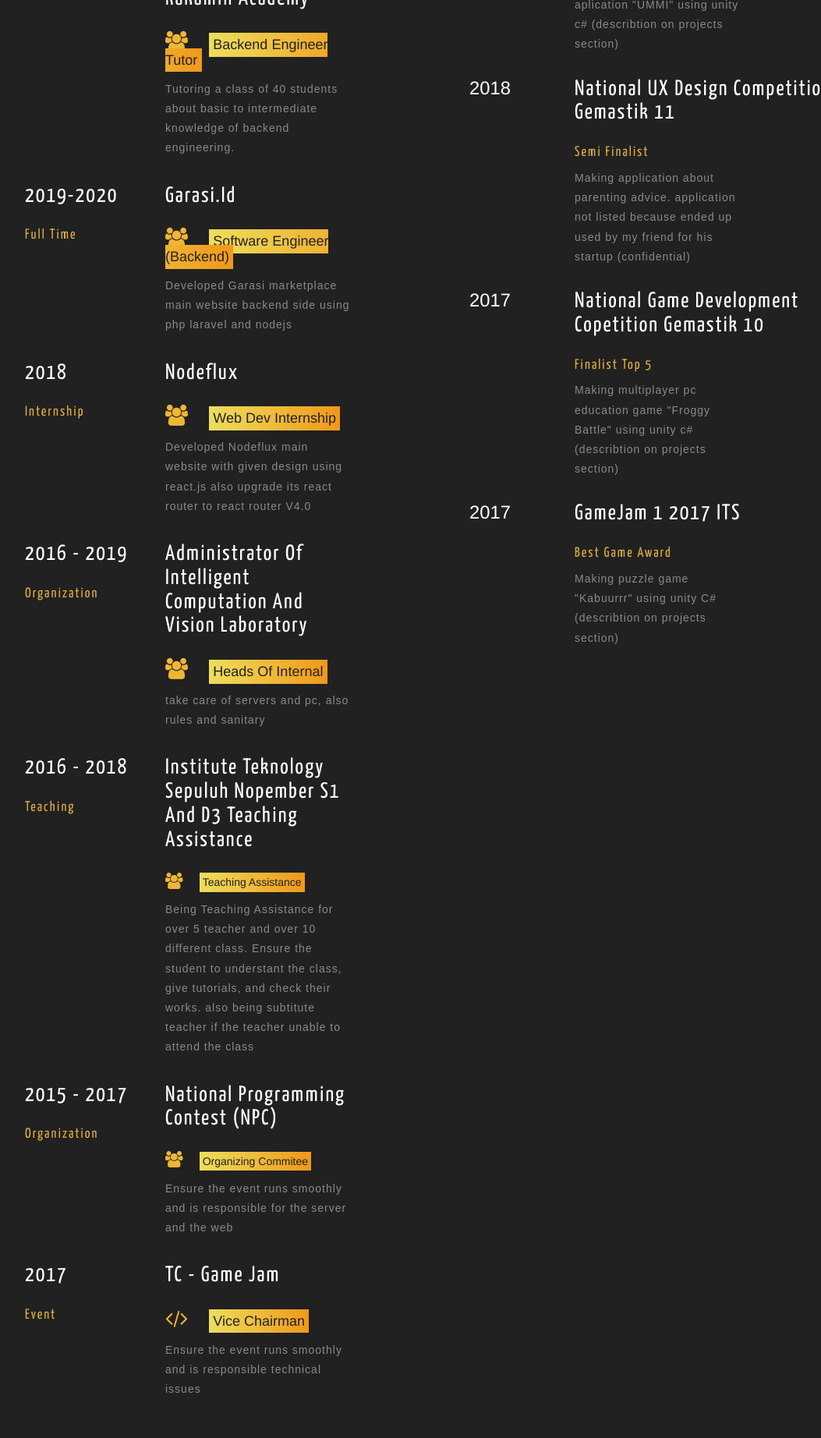
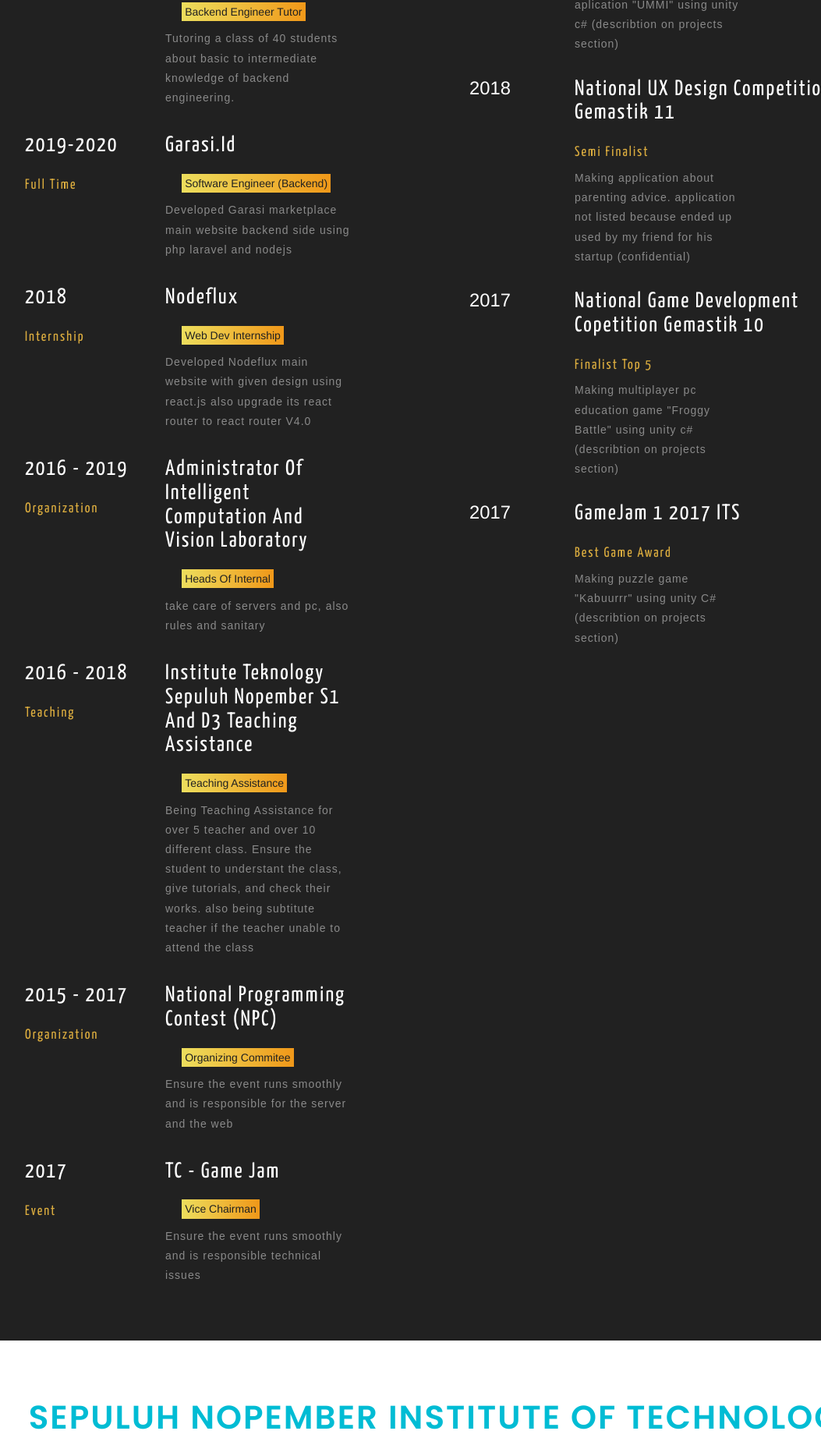
Before and after one commit to alchasni/alchasni.github.io, a plain HTML site: page index.html in a window 1280 px wide. Shown: the part 1297-3141 px from the top of the page at 78% size, without its empty margins (68-1121 px from the left). Drawn offline with Linux system fonts and the light colour scheme.

Commit message:
update css

```diff
--- a/index.html
+++ b/index.html
@@ -120,7 +120,7 @@
 					</div>
 					<div class="col-md-6 w3-edu-info2">
 						<h3>Bukalapak</h3>
-						<h4><i class="fa fa-users" aria-hidden="true"></i><span>Software Engineer (Backend)</span></h4>
+						<h5><span>Software Engineer (Backend)</span></h5>
 						<p>In marketplace and O2O team and develop backend side of bukalapak apps and website, maintaining multiple microservices using various programming language</p>
 					</div>
 					<div class="clearfix"></div>
@@ -130,7 +130,7 @@
 					</div>
 					<div class="col-md-6 w3-edu-info2">
 						<h3>Digital Talent Scholarship By Rakamin Academy</h3>
-						<h4><i class="fa fa-users" aria-hidden="true"></i><span>Backend Engineer Tutor</span></h4>
+						<h5><span>Backend Engineer Tutor</span></h5>
 						<p>Tutoring a class of 40 students about basic to intermediate knowledge of backend engineering.</p>
 					</div>
 					<div class="clearfix"></div>
@@ -140,7 +140,7 @@
 					</div>
 					<div class="col-md-6 w3-edu-info2">
 						<h3>Garasi.id</h3>
-						<h4><i class="fa fa-users" aria-hidden="true"></i><span>Software Engineer (Backend)</span></h4>
+						<h5><span>Software Engineer (Backend)</span></h5>
 						<p>Developed Garasi marketplace main website backend side using php laravel and nodejs</p>
 					</div>
 					<div class="clearfix"></div>
@@ -150,7 +150,7 @@
 					</div>
 					<div class="col-md-6 w3-edu-info2">
 						<h3>Nodeflux</h3>
-						<h4><i class="fa fa-users" aria-hidden="true"></i><span>Web Dev Internship</span></h4>
+						<h5><span>Web Dev Internship</span></h5>
 						<p>Developed Nodeflux main website with given design using react.js also upgrade its react router to react router V4.0</p>
 					</div>
 					<div class="clearfix"></div>
@@ -160,7 +160,7 @@
 					</div>
 					<div class="col-md-6 w3-edu-info2">
 						<h3>Administrator of Intelligent Computation and Vision Laboratory</h3>
-						<h4><i class="fa fa-users" aria-hidden="true"></i><span>Heads of Internal</span></h4>
+						<h5><span>Heads of Internal</span></h5>
 						<p>take care of servers and pc, also rules and sanitary</p>
 					</div>
 					<div class="clearfix"></div>
@@ -170,7 +170,7 @@
 					</div>
 					<div class="col-md-6 w3-edu-info2">
 						<h3>Institute Teknology Sepuluh Nopember S1 and D3 Teaching Assistance</h3>
-						<h5><i class="fa fa-users" aria-hidden="true"></i><span style="">Teaching Assistance</span></h5>
+						<h5><span style="">Teaching Assistance</span></h5>
 						<p>Being Teaching Assistance for over 5 teacher and over 10 different class. Ensure the student to understant the class, give tutorials, and check their works. also being subtitute teacher if the teacher unable to attend the class</p>
 					</div>
 					<div class="clearfix"></div>
@@ -180,7 +180,7 @@
 					</div>
 					<div class="col-md-6 w3-edu-info2">
 						<h3>National Programming Contest (NPC)</h3>
-						<h5><i class="fa fa-users" aria-hidden="true"></i><span style="">Organizing Commitee</span></h5>
+						<h5><span style="">Organizing Commitee</span></h5>
 						<p>Ensure the event runs smoothly and is responsible for the server and the web</p>
 					</div>
 					<div class="clearfix"></div>
@@ -190,7 +190,7 @@
 					</div>
 					<div class="col-md-6 w3-edu-info2">
 						<h3>TC - Game jam</h3>
-						<h4><i class="fa fa-code" aria-hidden="true"></i><span>Vice Chairman</span></h4>
+						<h5></i><span>Vice Chairman</span></h5>
 						<p>Ensure the event runs smoothly and is responsible technical issues</p>
 					</div>
 					<div class="clearfix"></div>
```
